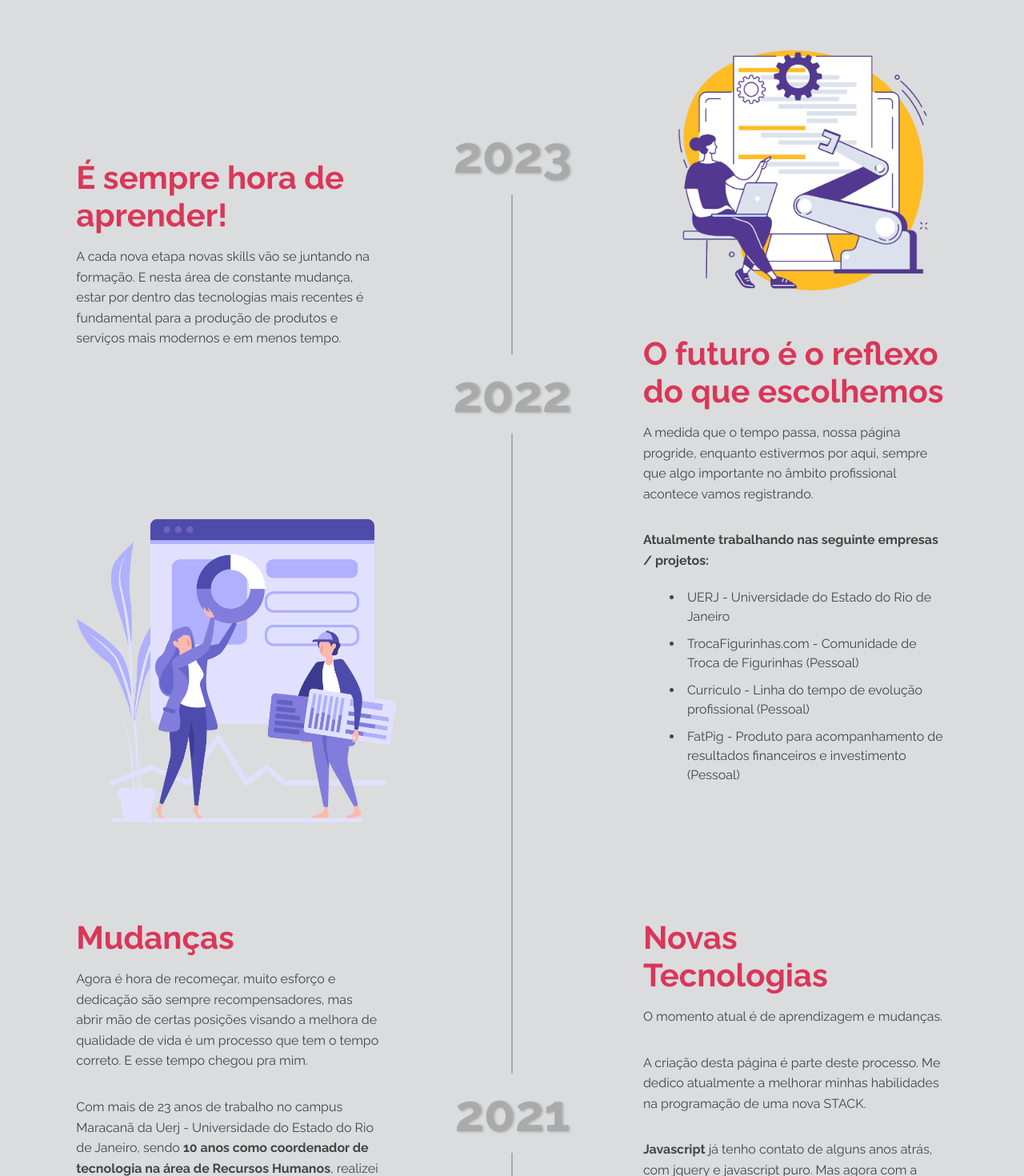
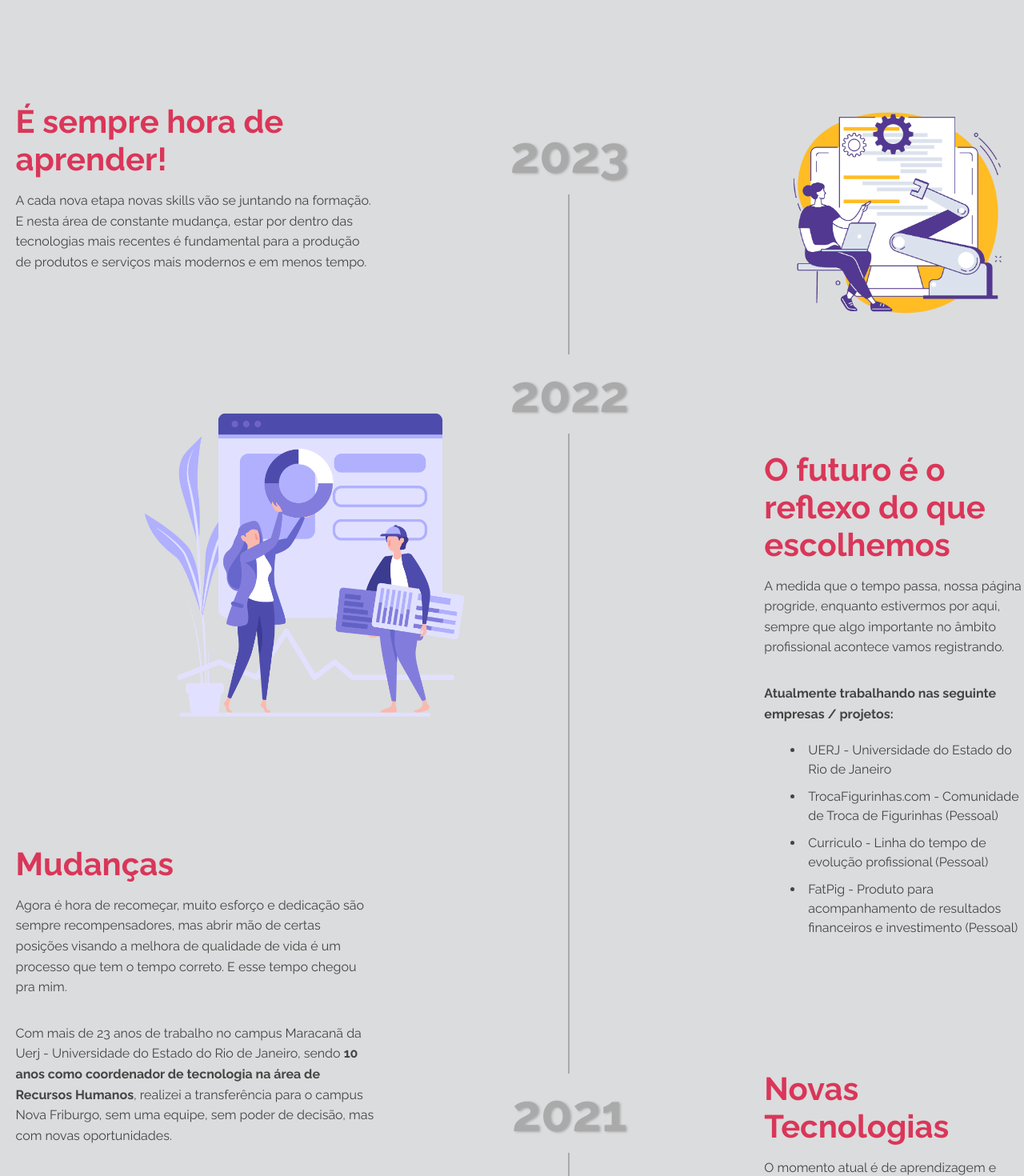
Before and after one commit to mvurban/curriculo, a Next.js app: page / in a window 1280 px wide. Shown: the part 400-1870 px from the top of the page at 80% size. Built offline with nearby package versions, Linux system fonts and the light colour scheme.

Commit message:
ajustes de position absolute to relative

```diff
--- a/src/components/Ano/ano.module.scss
+++ b/src/components/Ano/ano.module.scss
@@ -9,10 +9,16 @@
    font-size: 4rem;
    transition: color 0.5s linear;
    padding: 12px;
+
+   @media (max-width: 1024px)
+   {
+      font-size: 2.5rem;
+   }
+
 }
 
 .lineContainer{
-   position: relative;
+   //position: relative;
 }
 
 .lineSeparator{
--- a/src/components/Home/Left/index.jsx
+++ b/src/components/Home/Left/index.jsx
@@ -15,12 +15,12 @@ export function Left() {
             </p>
          </Moments>
 
-         <Images marginToTop={600} >
+         <Images>
             <Image src={buildappwithhands} alt='Tempo de aprender' />
          </Images>
 
 
-         <Moments title="Mudanças" marginToTop={1100}>
+         <Moments title="Mudanças">
             <p>Agora é hora de recomeçar, muito esforço e dedicação são sempre recompensadores, mas abrir mão de certas
                posições visando a melhora de qualidade de vida é um processo que tem o tempo correto. E esse tempo chegou pra mim.</p>
             <p>
--- a/src/components/Home/Left/left.module.scss
+++ b/src/components/Home/Left/left.module.scss
@@ -1,6 +1,6 @@
 .container{
    display: flex;
    align-items:flex-end;
-   position: relative;
+   //position: relative;
    width: 80%;
 }
--- a/src/components/Home/Right/right.module.scss
+++ b/src/components/Home/Right/right.module.scss
@@ -1,6 +1,6 @@
 .container{
    display: flex;
    align-items:flex-start;
-   position: relative;
+   //position: relative;
    width: 80%;
 }
--- a/src/components/Images/images.module.scss
+++ b/src/components/Images/images.module.scss
@@ -1,13 +1,25 @@
 .imagesContainer{
    display: flex;
-   position: absolute;
+   //position: absolute;
    width: 100%;
    align-self: flex-start;
+   margin: 5rem;
 
 
    >div{
       max-height:400px;
       max-width:400px;
+
+      @media (max-width: 1024px)
+      {
+         max-height:300px;
+         max-width:300px;
+      }
+
+      @media (max-width: 768px)
+      {
+         max-height:200px;
+         max-width:200px;
+      }
    }
-
 }
--- a/src/components/Images/index.tsx
+++ b/src/components/Images/index.tsx
@@ -3,16 +3,16 @@ import style from './images.module.scss';
 
 interface IImages {
    children: ReactNode,
-   marginToTop?: number,
+   marginTop?: number,
    width?:number,
    height?:number
 }
 
-export function Images({ children, marginToTop, width=400, height=400 }: IImages) {
+export function Images({ children, marginTop, width=400, height=400 }: IImages) {
 
    return (
       <>
-         <div className={style.imagesContainer} style={{ marginTop: marginToTop, width, height }}>
+         <div className={style.imagesContainer} style={{ marginTop}}>
             <div>
                {children}
             </div>
--- a/src/components/Moments/index.tsx
+++ b/src/components/Moments/index.tsx
@@ -5,14 +5,14 @@ interface IMoments {
    title?: string,
    titleLine2?: string,
    children: ReactNode,
-   marginToTop?: number
+   marginTop?: number
 }
 
-export function Moments({ title, titleLine2, children, marginToTop }: IMoments) {
+export function Moments({ title, titleLine2, children, marginTop }: IMoments) {
 
    return (
       <>
-         <div className={style.momentContainer} style={{ marginTop: marginToTop }}>
+         <div className={style.momentContainer} style={{ marginTop: marginTop }}>
             {
                title && titleLine2 ?
                   <h2>{title} <br></br>{titleLine2}</h2>
--- a/src/components/Moments/moments.module.scss
+++ b/src/components/Moments/moments.module.scss
@@ -2,14 +2,26 @@
 
 .momentContainer{
    display: flex;
-   position: absolute;
+   //position: absolute;
    width: 100%;
+   margin: 5rem;
 
    h2{
       font-family: 'Raleway', sans-serif;
       font-weight: 700;
       font-size: 2.5rem;
       color: $primary;
+
+      @media (max-width: 1024px)
+      {
+         font-size: 2rem;
+      }
+
+      @media (max-width: 768px)
+      {
+         font-size: 1rem;
+      }
+
    }
 
    >div ul{
@@ -32,12 +44,32 @@
       color: $text-primary;
       padding: 1rem 0;
       line-height: 1.6rem;
+
+      @media (max-width: 1024px)
+      {
+         font-size: 0.9rem;
+         line-height: 1.2rem;
+      }
+
+      @media (max-width: 768px)
+      {
+         font-size: 0.8rem;
+         line-height: 1rem;
+      }
+
+
    }
 
    h1{
       font-family: 'Raleway', sans-serif;
       font-weight: 700;
       font-size: 3rem;
+
+      @media (max-width: 768px)
+      {
+         font-size: 2rem;
+      }
+
    }
 
    h3{
@@ -46,6 +78,17 @@
       font-weight: 400;
       font-size: 1.5rem;
       padding: 2px;
+
+      @media (max-width: 1024px)
+      {
+         font-size: 1.2rem;
+      }
+
+      @media (max-width: 768px)
+      {
+         font-size: 1rem;
+      }
+
    }
 
 }
--- a/src/pages/index.tsx
+++ b/src/pages/index.tsx
@@ -4,11 +4,16 @@ import { Center } from '../components/Home/Center';
 import { Right } from '../components/Home/Right';
 import { Header } from '../components/Home/Header';
 import { Footer } from '../components/Home/Footer';
+import Head from 'next/head';
 
 export default function index() {
 
    return (
       <>
+         <Head>
+            <meta content="width=device-width, initial-scale=1" name="viewport" />
+         </Head>
+
          <header className={style.header}>
             <Header></Header>
          </header>
--- a/src/styles/global.scss
+++ b/src/styles/global.scss
@@ -1,5 +1,5 @@
 @import url('https://fonts.googleapis.com/css2?family=Raleway:wght@400;700&display=swap');
-@import './colors';
+@import './colors.scss';
 
 html, body {
   width: 100%;
```
Also changed, not shown: src/components/Home/Right/index.jsx (+1 -1 lines).
